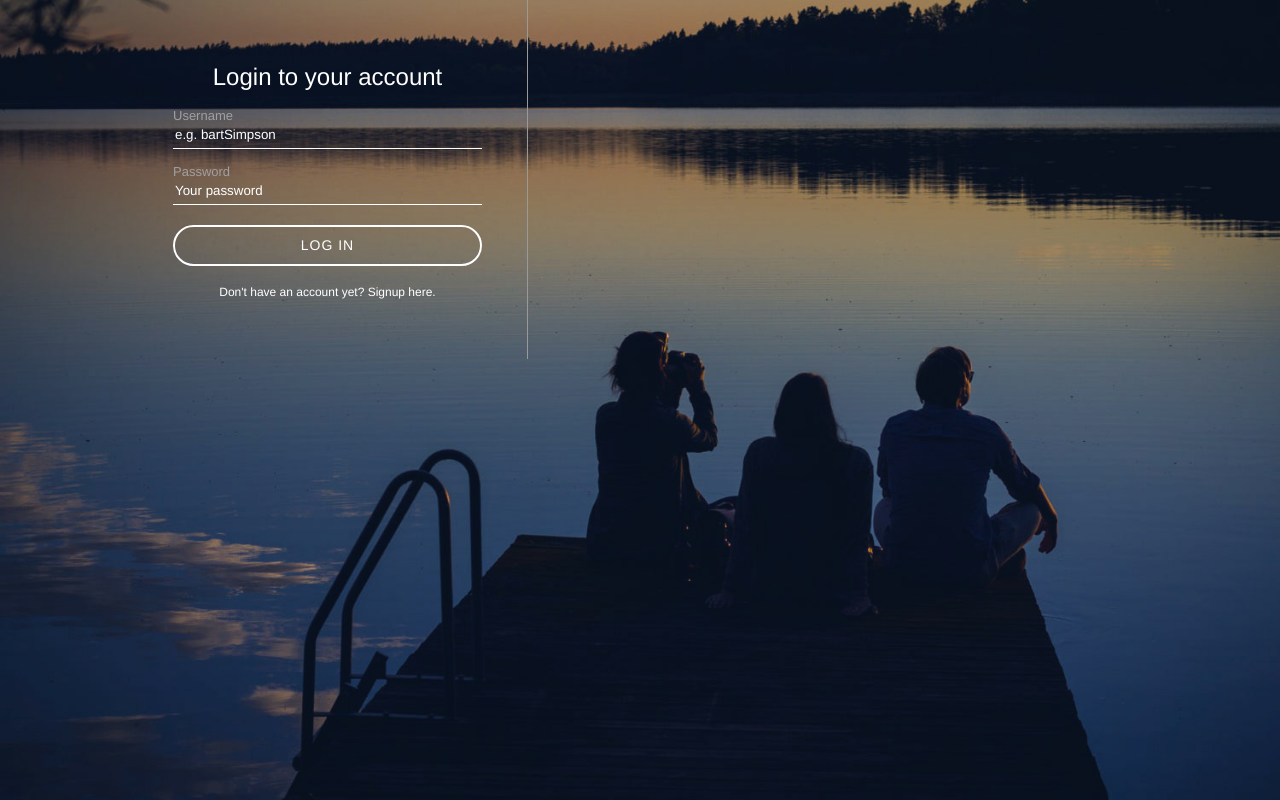
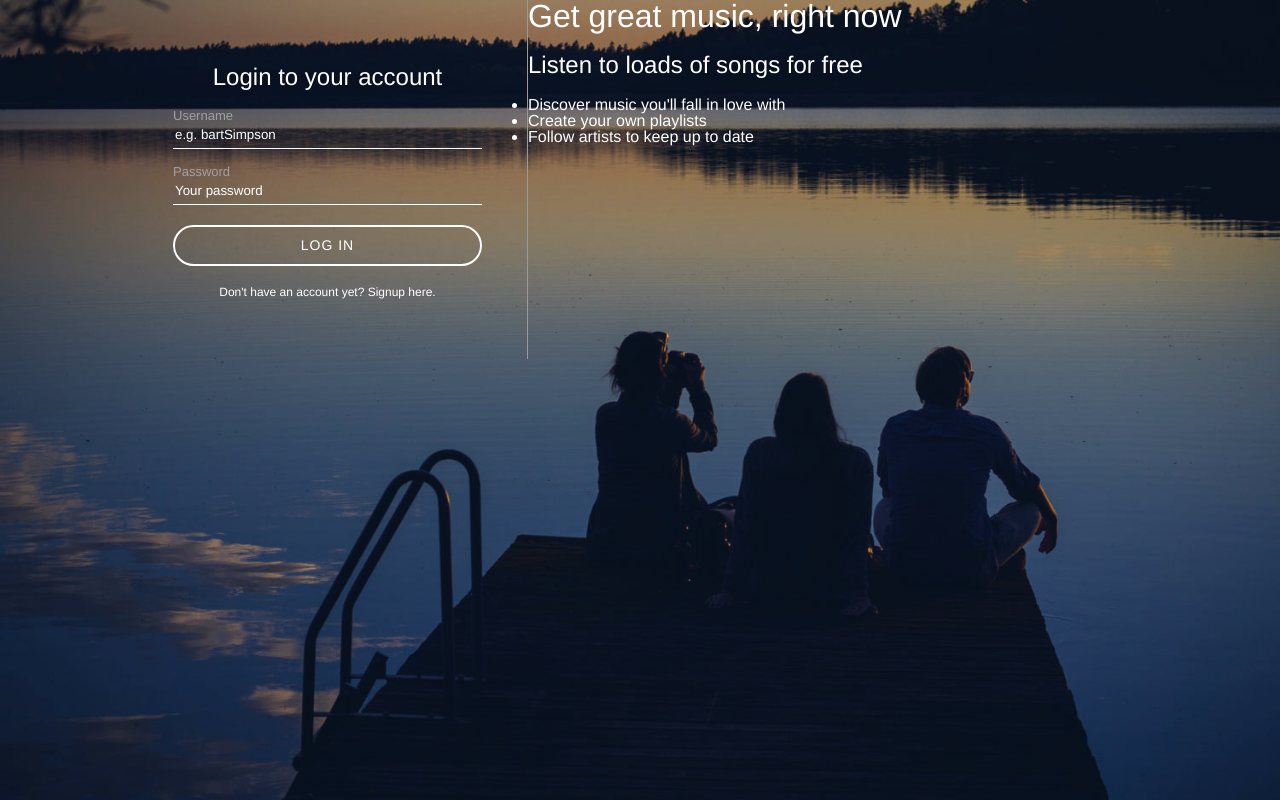
Before and after one commit to edetchi/slotify, a PHP site: page /register.php in a window 1280 px wide. Run offline with PHP 8.4, Linux system fonts and the light colour scheme; some libraries are stand-ins or nearby versions.

Commit message:
4-33 ログイン画面にメッセージ追加、各リンクホバー時にポインター変更

```diff
--- a/assets/css/register.css
+++ b/assets/css/register.css
@@ -97,6 +97,7 @@ body {
 .hasAccountText span {
 	font-weight: bold;
     font-size: 12px;
+    cursor: pointer;
 }
 
 .hasAccountText {
--- a/includes/config.php
+++ b/includes/config.php
@@ -4,7 +4,7 @@
 
 	$timezone = date_default_timezone_set("Europe/London");
 
-	$con = mysqli_connect("localhost", "root", "root", "slotify");
+	$con = mysqli_connect("localhost", "root", "", "slotify");
 
 	if(mysqli_connect_errno()) {
 		echo "Failed to connect: " . mysqli_connect_errno();
--- a/register.php
+++ b/register.php
@@ -131,6 +131,17 @@
 
 
 			</div>
+
+			<div id="loginText">
+				<h1>Get great music, right now</h1>
+				<h2>Listen to loads of songs for free</h2>
+				<ul>
+					<li>Discover music you'll fall in love with</li>
+					<li>Create your own playlists</li>
+					<li>Follow artists to keep up to date</li>
+				</ul>
+			</div>
+
 		</div>
 	</div>
 
```
